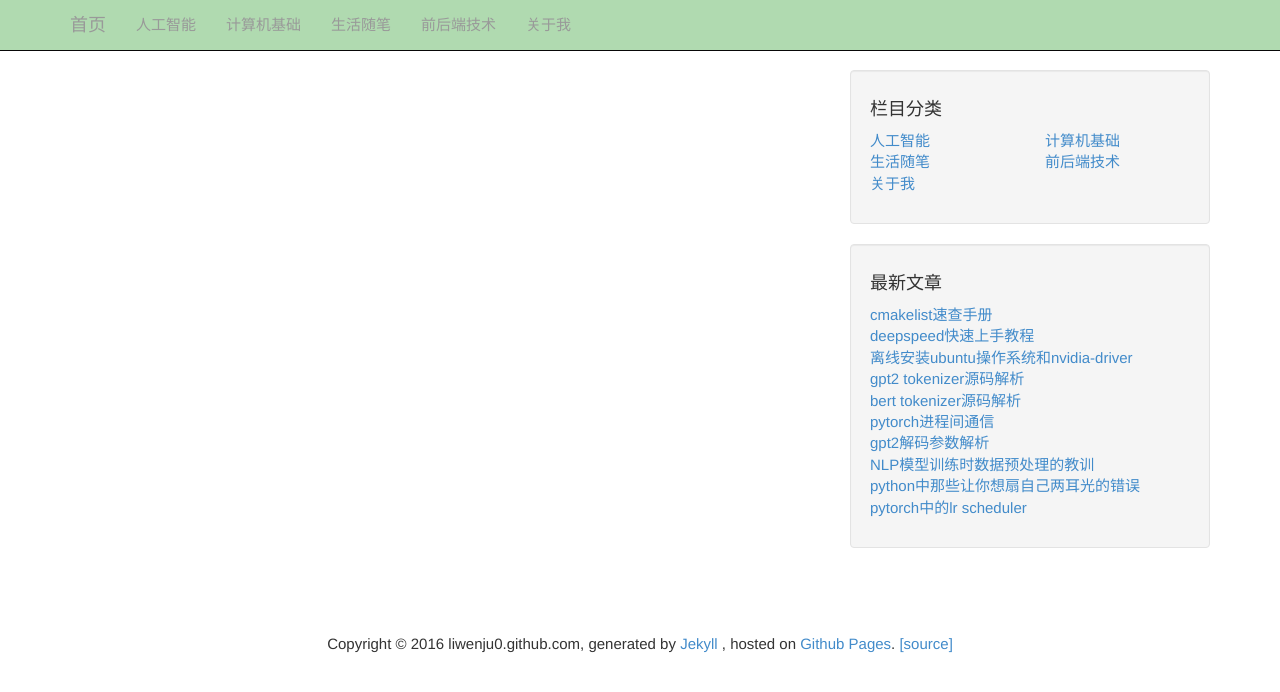
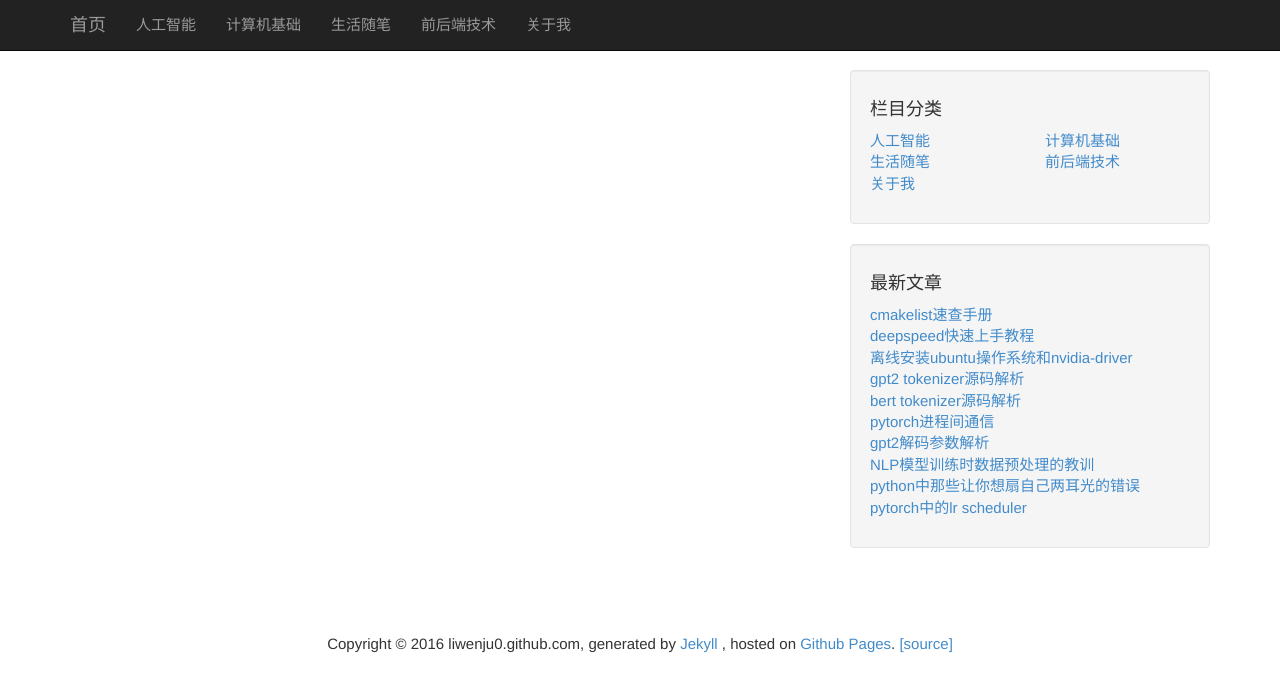
Before and after one commit to liwenju0/liwenju0.github.io, a Jekyll site: the page built from tags.md, in a window 1280 px wide. Shown: the top 692 px of the page. Built offline with Jekyll 4.4.1, drawn with Linux system fonts in a browser that asks for light colours.

Commit message:
去掉无用的背景色设置

```diff
--- a/_layouts/default.html
+++ b/_layouts/default.html
@@ -48,7 +48,7 @@
 
   <body>
     <!-- Navigation -->
-    <nav class="navbar navbar-inverse navbar-fixed-top" role="navigation", style="background-color: rgb(176, 218, 176);">
+    <nav class="navbar navbar-inverse navbar-fixed-top" role="navigation">
       <div class="container">
         <!-- Brand and toggle get grouped for better mobile display -->
         <div class="navbar-header">
```
